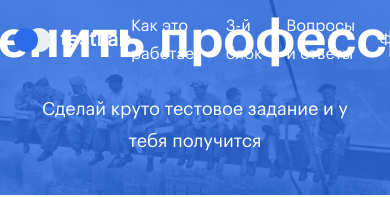
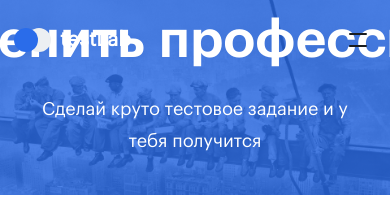
Before and after one commit to shapenkova/TestLab, a website: page src/html/index.html in a window 390 px wide. Shown: the top 197 px of the page. Drawn offline with nearby package versions, Linux system fonts and the light colour scheme; files that its build step writes are made by us from their sources; files whose address does not match are found by name.

Commit message:
make a header

```diff
--- a/src/scripts/dev/main.js
+++ b/src/scripts/dev/main.js
@@ -7,6 +7,14 @@ document.addEventListener('scroll', function() {
         ? headerLink.classList.add('scrolled')
         : headerLink.classList.remove('scrolled');
 });
+
+//Главное навигационное меню
+const root = document.documentElement;
+const navToggle = document.querySelector("#js-navToggle");
+navToggle.addEventListener("click", function () {
+  root.classList.toggle("show-nav");
+});
+
 
 //Swiper
 const swipers = document.querySelectorAll(".js-swiper");
--- a/src/styles/blocks/page-header.less
+++ b/src/styles/blocks/page-header.less
@@ -64,6 +64,25 @@
         align-items: center;
         justify-content: space-between;
         gap: 24px;
+        @media @bw1020 {
+            position: absolute;
+            left: 0;
+            top: 0;
+            width: 100%;
+            height: 100vh;
+            flex-direction: column;
+            align-items: flex-start;
+            padding: 211px 30px 30px;
+            background-color: fade(@gray, 98%);
+            transition: transform 0.4s;
+            transform: translateX(-100%);
+            overflow-x: hidden;
+            overflow-y: auto;
+            @supports (backdrop-filter: blur(20px)) {
+                background-color: fade(@gray, 70%);
+                backdrop-filter: blur(20px);
+            }
+        }
     }
     &__nav-link {
         position: relative;
@@ -87,48 +106,49 @@
     }
     &__nav-toggle {
         display: none;
+
+        &::before,
+        &::after {
+            transform-origin: 50% 50%;
+            transition: transform 0.4s, box-shadow 0.4s;
+        }
+
+        @media @bw1020 {
+            position: relative;
+            right: -8px;
+            display: block;
+            width: 40px;
+            height: 40px;
+            margin-left: 22px;
+            border: none;
+            background: none;
+            cursor: pointer;
+        }
+
+        @media @bw768 {
+            margin-left: 5px;
+        }
+
+        &::before, &::after {
+            content: "";
+            position: absolute;
+            left: 11px;
+            display: block;
+            width: 18px;
+            height: 2px;
+            border-radius: 2px;
+            background-color: @black;
+            transition: transform 0.4s ease, opacity 0.4s ease;
+        }
+
+        &::before {
+            top: 13px; /* Положение верхней полосы */
+        }
+
+        &::after {
+            top: 25px; /* Положение нижней полосы */
+        }
     }
-    // &__nav-toggle {
-    //     display: none;
-    //     &::before,
-    //     &::after {
-    //         transform-origin: 50% 50%;
-    //         transition: transform 0.4s, box-shadow 0.4s;
-    //     }
-    //     @media @bw1020 {
-    //        position: relative;
-    //        right: -8px;
-    //        display: block;
-    //        width: 40px;
-    //        height: 40px;
-    //        margin-left: 22px;
-    //        border: none;
-    //        background: none;
-    //        cursor: pointer;
-    //     }
-    //     @media @bw768 {
-    //        margin-left: 5px;
-    //     }
-    //     &::before,
-    //     &::after {
-    //        content: "";
-    //        position: absolute;
-    //        top: 19px;
-    //        left: 11px;
-    //        display: block;
-    //        width: 18px;
-    //        height: 2px;
-    //        border-radius: 2px;
-    //        background-color: @black;
-    //     }
-    //     &::before {
-    //        top: 13px;
-    //        box-shadow: 0 6px 0 @black;
-    //     }
-    //     &::after {
-    //        top: 25px;
-    //     }
-    //  }
 }
 .scrolled {
     background-color: @primary;
```
Also changed, not shown: src/html/blocks/page-header.html (+1 -0 lines).
